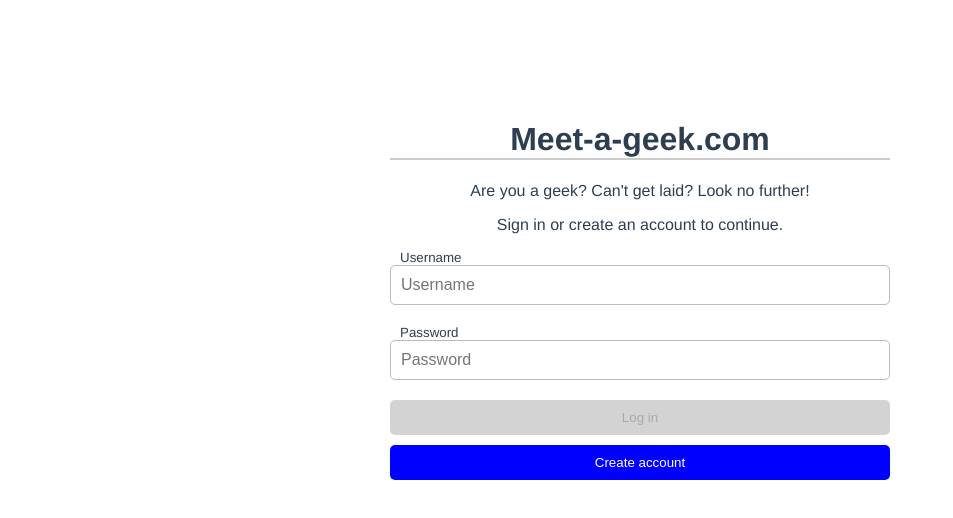
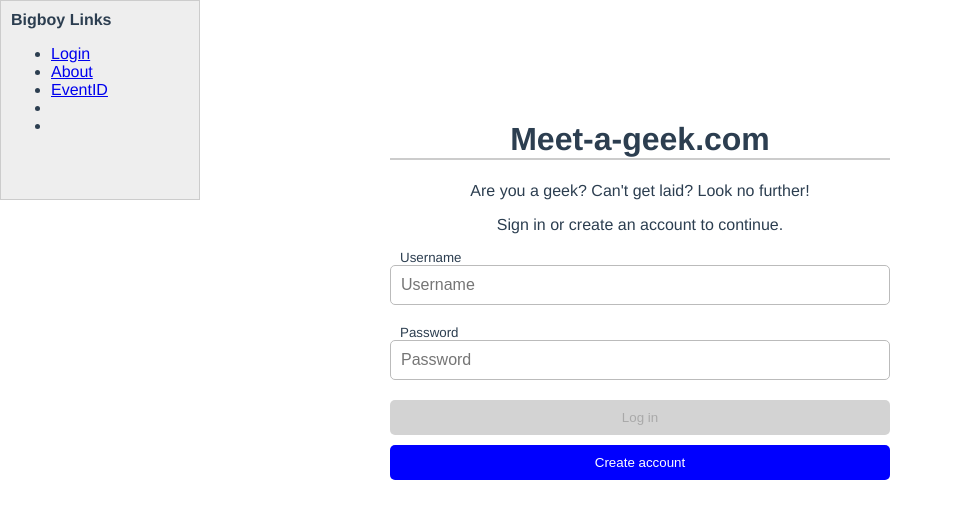
Before and after one commit to viktorhul/meet-a-geek, a Vue app: page / in a window 1280 px wide. Shown: the top 518 px of the page, without its empty margins (0-953 px from the left). Built offline with nearby package versions, Linux system fonts and the light colour scheme.

Commit message:
Added developer box bigboy wow

```diff
--- a/src/App.vue
+++ b/src/App.vue
@@ -1,10 +1,38 @@
 <template>
   <div id="app">
+    <div class="devBox">
+      <h2>Bigboy Links</h2>
+      <ul>
+        <li><router-link to="/home">Login</router-link></li>
+        <li><router-link to="/about">About</router-link></li>
+        <li><router-link to="/eventid">EventID</router-link></li>
+        <li><router-link to=""></router-link></li>
+        <li><router-link to=""></router-link></li>
+      </ul>
+    </div>
     <router-view />
   </div>
 </template>
 
 <style>
+.devBox {
+  position: absolute;
+  width: 200px;
+  height: 200px;
+  border: 1px solid #ccc;
+  background-color: #eee;
+  top: 0;
+  left: 0;
+  text-align: left;
+  padding: 10px;
+}
+
+.devBox h2 {
+  font-size: 12pt;
+  padding: 0;
+  margin: 0;
+}
+
 * {
   box-sizing: border-box;
 }
```
